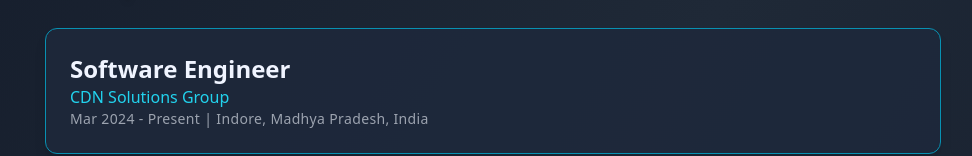
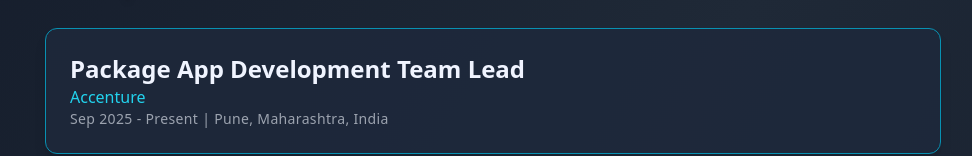
Before and after one commit to Krishna8225/my-portfolio, a React (Create React App) app: page / in a window 1280 px wide. Shown: the part 662-818 px from the top of the page, without its empty margins (147-1119 px from the left). Built offline with nearby package versions, Linux system fonts and the light colour scheme.

Commit message:
add organization

```diff
--- a/src/pages/Portfolio.jsx
+++ b/src/pages/Portfolio.jsx
@@ -14,9 +14,15 @@
 
 const experience = [
   {
+    role: "Package App Development Team Lead",
+    company: "Accenture",
+    duration: "Sep 2025 - Present",
+    location: "Pune, Maharashtra, India"
+  },
+  {
     role: "Software Engineer",
     company: "CDN Solutions Group",
-    duration: "Mar 2024 - Present",
+    duration: "Mar 2024 - June 2025",
     location: "Indore, Madhya Pradesh, India",
   },
   {
```
